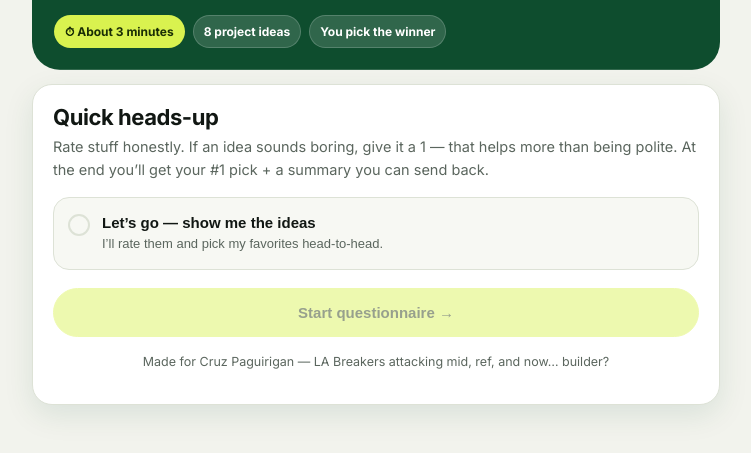
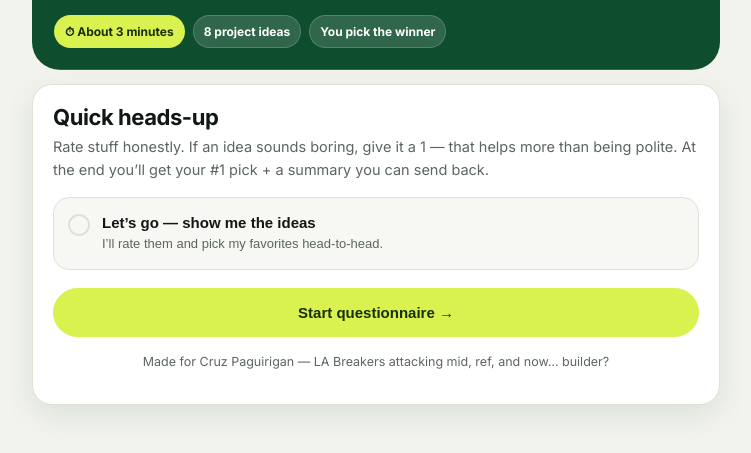
Before and after one commit to JosephPaguiriganDesign/cruz-questionnaire, a plain HTML site: page index.html in a window 1280 px wide. Shown: the part 347-800 px from the top of the page, without its empty margins (264-1015 px from the left). Drawn offline with Linux system fonts and the light colour scheme.

Commit message:
Add files via upload

```diff
--- a/index.html
+++ b/index.html
@@ -180,7 +180,7 @@ textarea{min-height:96px;resize:vertical}
         <button class="opt" data-single="ready" data-value="Lets go"><span class="dot"></span><span><strong>Let’s go — show me the ideas</strong><small>I’ll rate them and pick my favorites head-to-head.</small></span></button>
       </div>
       <div class="nav">
-        <button class="btn lime" id="startBtn" disabled>Start questionnaire →</button>
+        <button class="btn lime" id="startBtn">Start questionnaire →</button>
       </div>
       <p class="footnote">Made for Cruz Paguirigan — LA Breakers attacking mid, ref, and now… builder?</p>
     </div>
```
